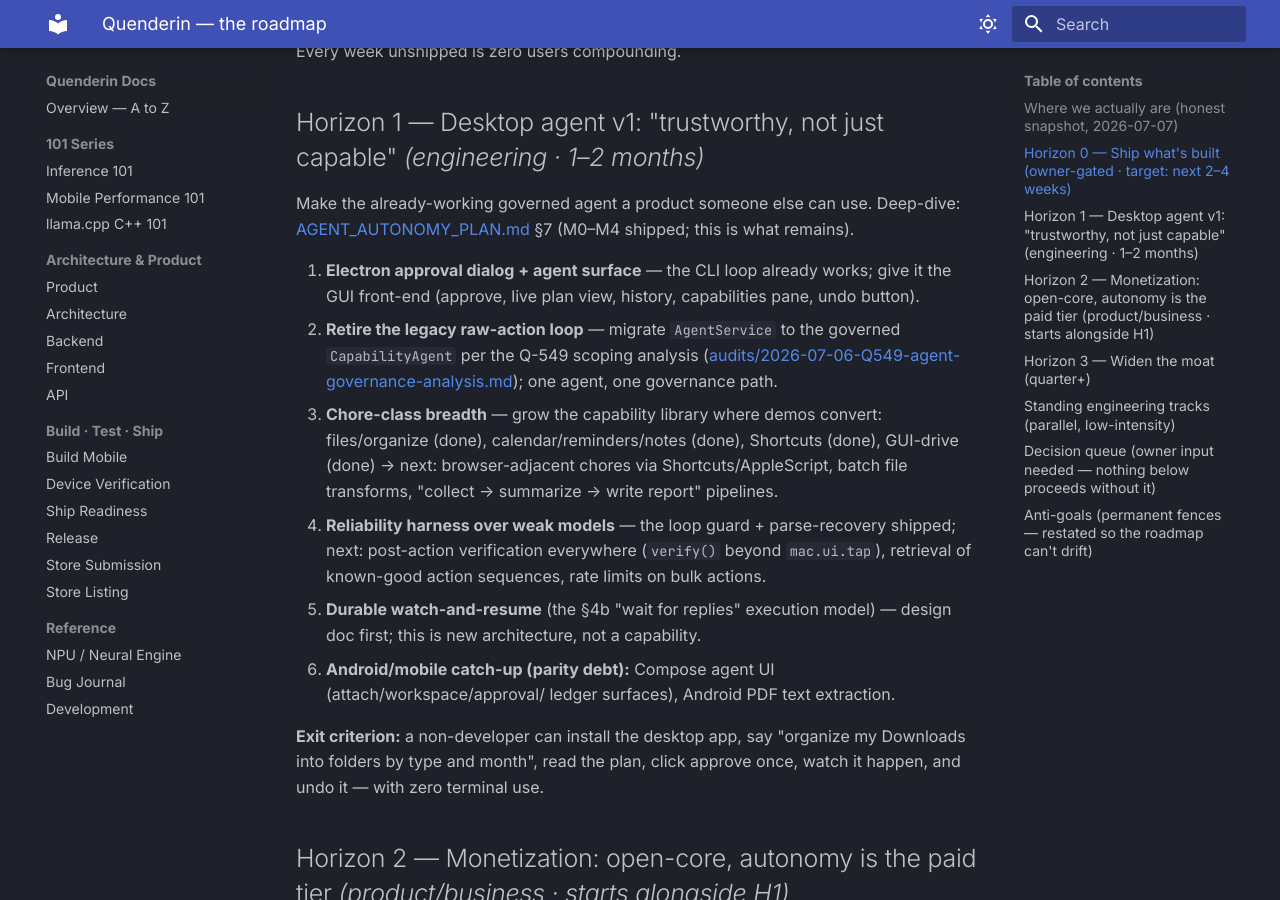
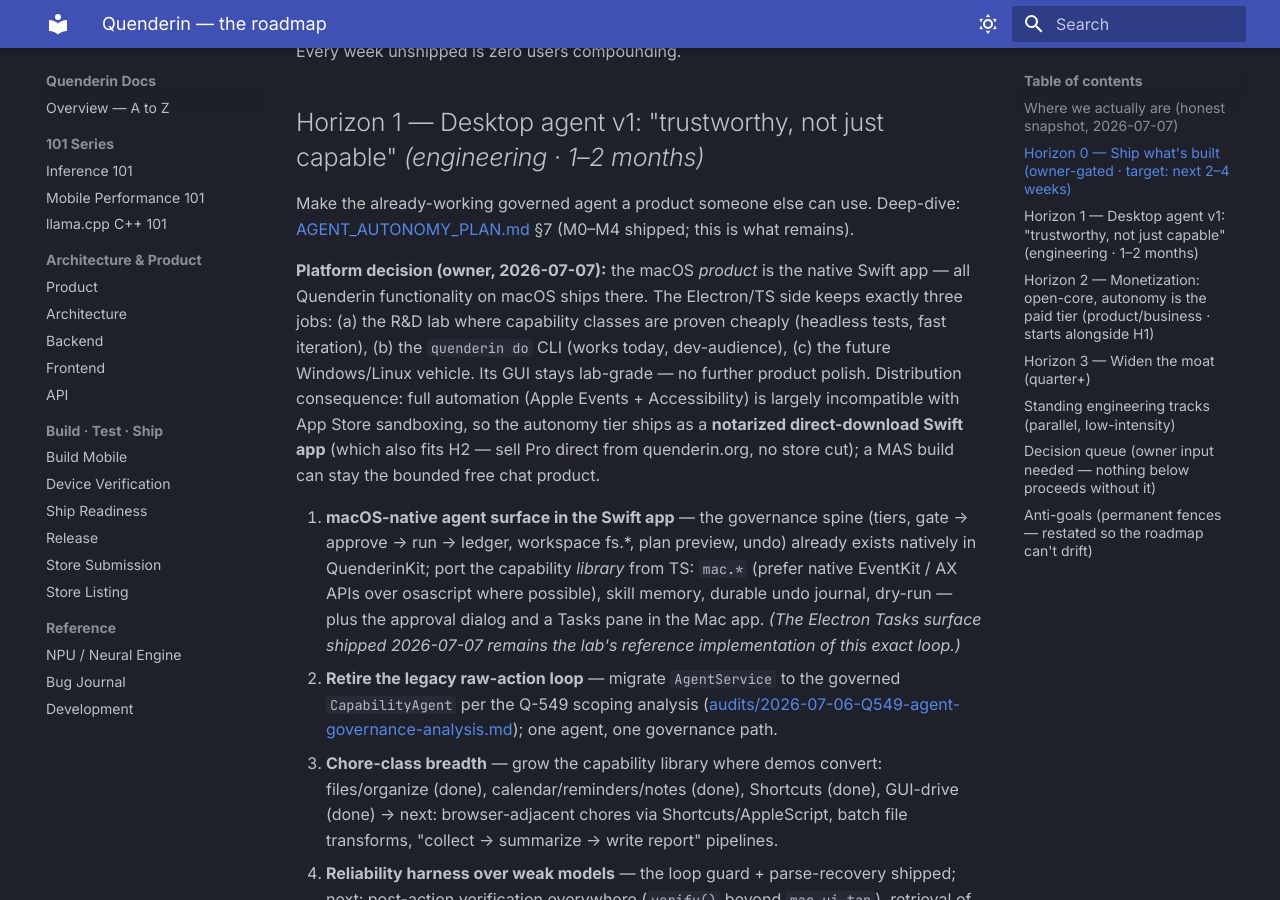
Before and after one commit to alikatgh/quenderin, an MkDocs documentation site: the page built from docs/ROADMAP.md, in a window 1280 px wide and 900 px high, scrolled down 1713 px. Built offline with MkDocs 1.6.1 and Material for MkDocs 9.7.7, drawn with Linux system fonts in a browser that asks for light colours.

Commit message:
docs(roadmap): platform decision — macOS product is the native Swift app
Recorded from the 2026-07-07 owner discussion: all macOS functionality ships
in the Swift app; Electron/TS keeps three jobs only (R&D lab, the `quenderin
do` CLI, the future Windows/Linux vehicle) and its GUI stays lab-grade.
H1 item 1 repointed from "Electron approval dialog" to "macOS-native agent
surface in the Swift app" (the governance spine is already native; port the
mac.* capability library, preferring EventKit/AX over osascript). Notes the
distribution consequence: the autonomy tier ships as a notarized
direct-download Swift app (App Store sandboxing largely excludes Apple
Events/AX automation), which strengthens the H2 direct-sales story.

Co-Authored-By: Claude Fable 5 <noreply@anthropic.com>

```diff
--- a/docs/ROADMAP.md
+++ b/docs/ROADMAP.md
@@ -53,8 +53,22 @@ Every week unshipped is zero users compounding.
 Make the already-working governed agent a product someone else can use. Deep-dive:
 [AGENT_AUTONOMY_PLAN.md](AGENT_AUTONOMY_PLAN.md) §7 (M0–M4 shipped; this is what remains).
 
-1. **Electron approval dialog + agent surface** — the CLI loop already works; give it the
-   GUI front-end (approve, live plan view, history, capabilities pane, undo button).
+**Platform decision (owner, 2026-07-07):** the macOS *product* is the native Swift app —
+all Quenderin functionality on macOS ships there. The Electron/TS side keeps exactly three
+jobs: (a) the R&D lab where capability classes are proven cheaply (headless tests, fast
+iteration), (b) the `quenderin do` CLI (works today, dev-audience), (c) the future
+Windows/Linux vehicle. Its GUI stays lab-grade — no further product polish. Distribution
+consequence: full automation (Apple Events + Accessibility) is largely incompatible with
+App Store sandboxing, so the autonomy tier ships as a **notarized direct-download Swift
+app** (which also fits H2 — sell Pro direct from quenderin.org, no store cut); a MAS build
+can stay the bounded free chat product.
+
+1. **macOS-native agent surface in the Swift app** — the governance spine (tiers, gate →
+   approve → run → ledger, workspace fs.\*, plan preview, undo) already exists natively in
+   QuenderinKit; port the capability *library* from TS: `mac.*` (prefer native EventKit /
+   AX APIs over osascript where possible), skill memory, durable undo journal, dry-run —
+   plus the approval dialog and a Tasks pane in the Mac app. *(The Electron Tasks surface
+   shipped 2026-07-07 remains the lab's reference implementation of this exact loop.)*
 2. **Retire the legacy raw-action loop** — migrate `AgentService` to the governed
    `CapabilityAgent` per the Q-549 scoping analysis
    ([audits/2026-07-06-Q549-agent-governance-analysis.md](audits/2026-07-06-Q549-agent-governance-analysis.md));
```
